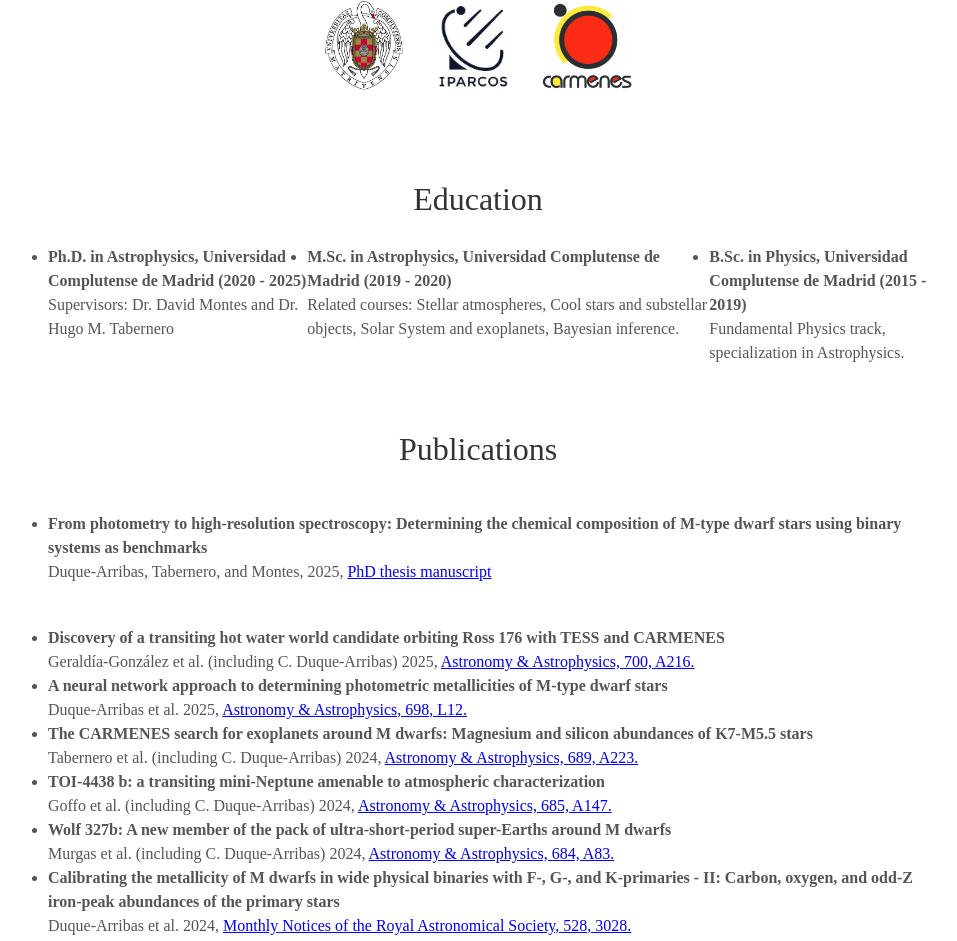
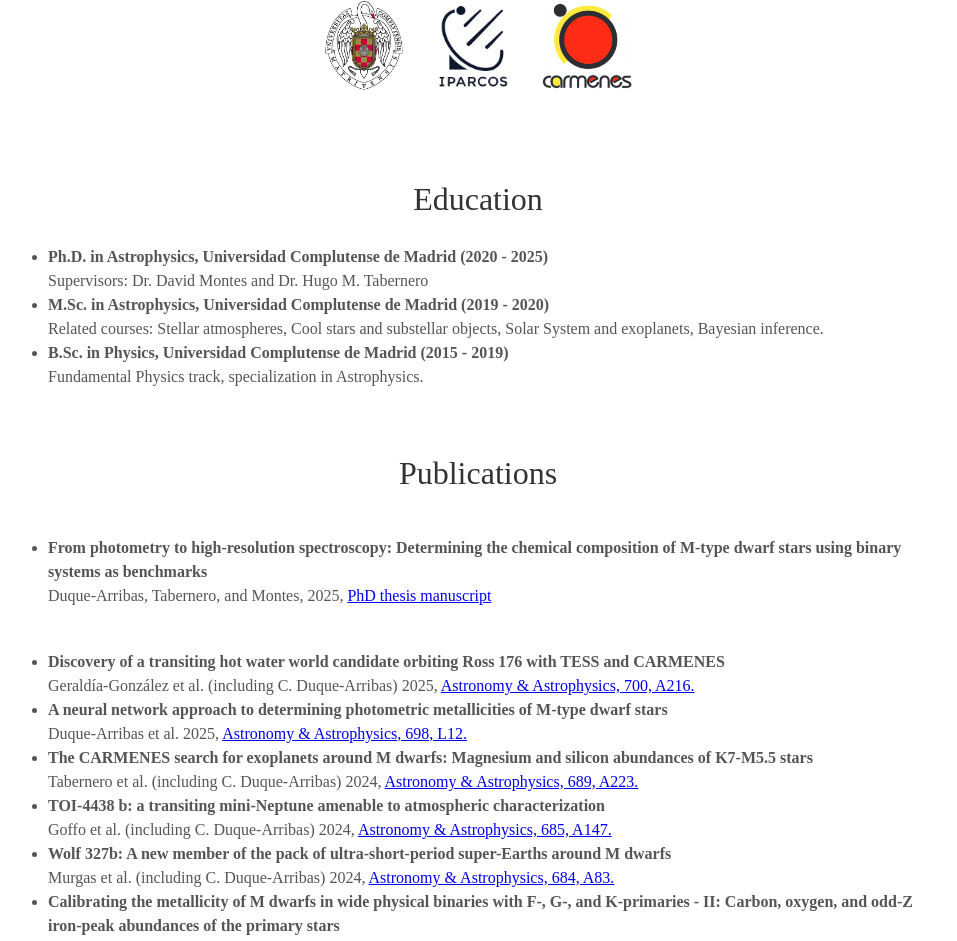
Before and after one commit to chrduque/chrduque.github.io, a Jekyll site: the page built from index.html, in a window 1280 px wide. Shown: the part 1212-2153 px from the top of the page, without its empty margins (162-1119 px from the left). Built offline with Jekyll 4.4.1, drawn with Linux system fonts in a browser that asks for light colours; some web fonts are replaced.

Commit message:
Update about.html

```diff
--- a/_includes/about.html
+++ b/_includes/about.html
@@ -14,7 +14,7 @@
   <div class="tech">
     <h2>Education</h2>
     <p>
-    <ul style="font-size: 1rem; list-style-position: outside; display: flex; justify-content: space-between; text-align: left">
+    <ul style="font-size: 1rem; list-style-position: outside; display: block; justify-content: space-between; text-align: left">
       <li><span class="left-content"><strong>Ph.D. in Astrophysics, Universidad Complutense de Madrid</strong></span>
         <span class="right-content"><strong>(2020 - 2025)</strong></span><br>
       Supervisors: Dr. David Montes and Dr. Hugo M. Tabernero</li>
```
